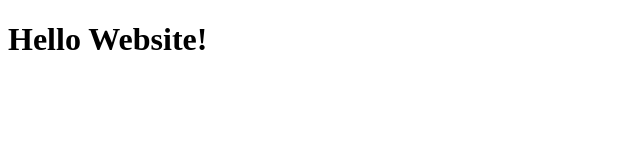
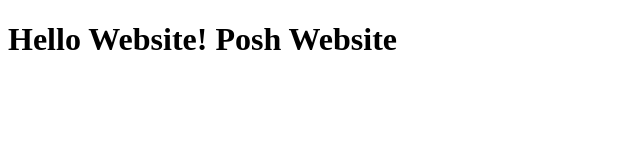
Before and after one commit to Reece132/Website-Test, a plain HTML site: page site/index.html in a window 1280 px wide. Shown: the whole page, without its empty margins (0-640 px from the left). Drawn offline with Linux system fonts and the light colour scheme.

Commit message:
Small Update

```diff
--- a/site/index.html
+++ b/site/index.html
@@ -6,6 +6,6 @@
 	<title>Hello Website!</title>
 </head>
 <body>
-<h1>Hello Website!</h1>
+<h1>Hello Website! Posh Website</h1>
 </body>
 </html>
```
